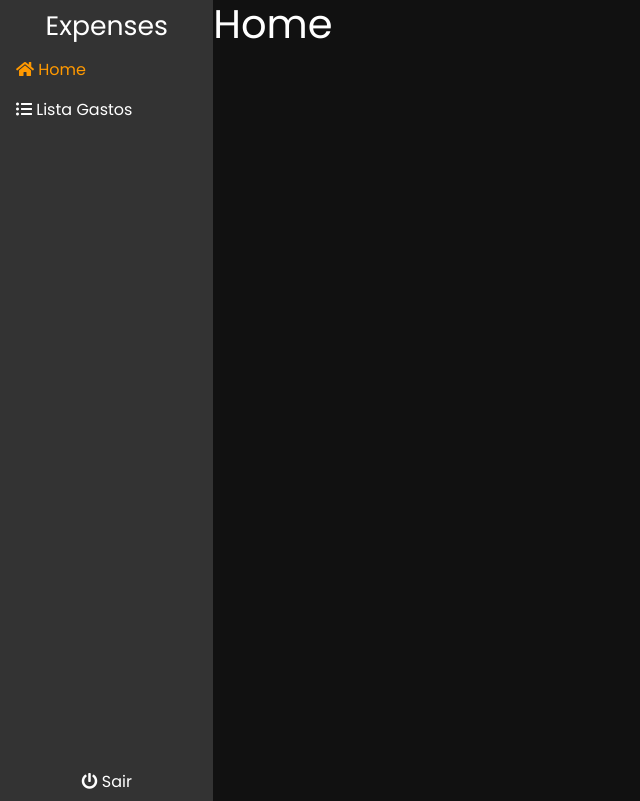
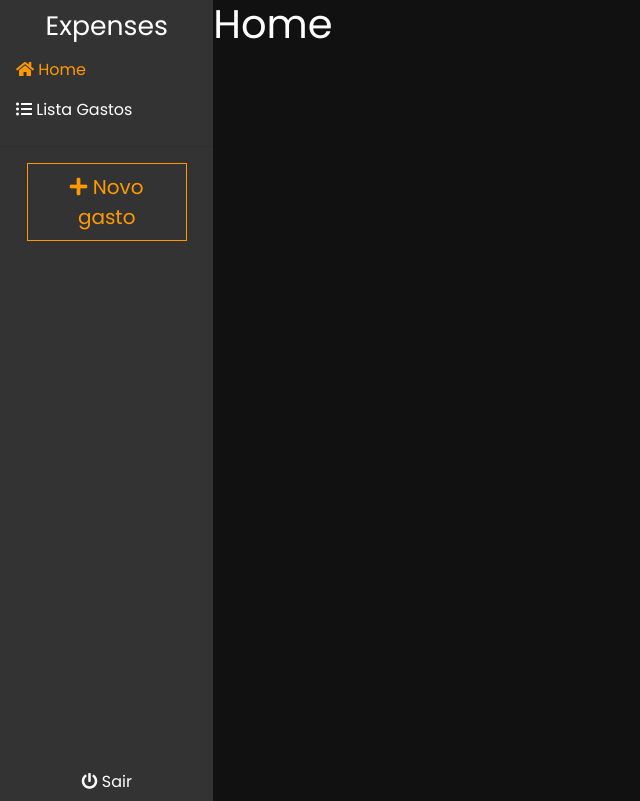
Before and after one commit to marciowillian/expenses, a Vue app: page /#/ in a window 1280 px wide. Shown: the whole page, without its empty margins (0-640 px from the left). Built offline with nearby package versions, Linux system fonts and the light colour scheme; no server answers; sample sign-in values are in the browser's storage.

Commit message:
D - 0.3.0 - Criando component de modal para o botao de cadastro de novo gasto

```diff
--- a/src/assets/scss/app.scss
+++ b/src/assets/scss/app.scss
@@ -21,3 +21,12 @@
     background-color: $featured-dark;
   }
 }
+
+.btn-outline-primary {
+  border-color: var(--featured) !important;
+  color: var(--featured) !important;
+  &:hover {
+    color: var(--darker) !important;
+    background-color: var(--featured) !important;
+  }
+}
--- a/src/components/layout/LayoutNavigation.vue
+++ b/src/components/layout/LayoutNavigation.vue
@@ -12,6 +12,8 @@
         <i class="fa" :class="`fa-${router.meta.icon}`"></i>
         {{ router.meta.title }}
       </router-link>
+      <hr>
+      <layout-new-expenses/>
     </div>
 
     <layout-logout />
@@ -20,10 +22,12 @@
 
 <script>
 import LayoutLogout from "./LayoutLogout";
+import LayoutNewExpenses from './LayoutNewExpenses';
 
 export default {
   components: {
-    LayoutLogout
+    LayoutLogout,
+    LayoutNewExpenses
   },
   computed: {
     routerLinks() {
--- /dev/null
+++ b/src/components/layout/LayoutNewExpenses.vue
@@ -0,0 +1,44 @@
+<template>
+  <div class="w-100 d-flex justify-content-center">
+    <button @click="showModal = true" class="btn btn-lg btn-outline-primary w-75">
+      <i class="fa fa-plus"></i>
+      Novo gasto
+    </button>
+
+    <div class="modal fade" :class="{show: showModal}" :style="{display: showModal ? 'block' : 'none'}" >
+      <div class="modal-dialog">
+        <div class="modal-content">
+          <div class="modal-header">
+            <h5 class="modal-title" id="exampleModalLiveLabel">Modal title</h5>
+            <button type="button" class="close" @click="closeModal()" aria-label="Close">
+              <span aria-hidden="true">×</span>
+            </button>
+          </div>
+          <div class="modal-body">
+            <p>Woohoo, you're reading this text in a modal!</p>
+          </div>
+          <div class="modal-footer">
+            <button type="button" class="btn btn-secondary" @click="closeModal()">Close</button>
+            <button type="button" class="btn btn-primary">Save changes</button>
+          </div>
+        </div>
+      </div>
+    </div>
+
+    <div class="modal-backdrop fade" :style="{display: showModal ? 'block' : 'none'}" :class="{show: showModal}"></div>
+  </div>
+</template>
+
+<script>
+export default {
+  data: () => ({ showModal: false }),
+  methods: {
+    closeModal() {
+      this.showModal = false;
+    }
+  }
+};
+</script>
+
+<style lang="scss" scoped>
+</style>
```
